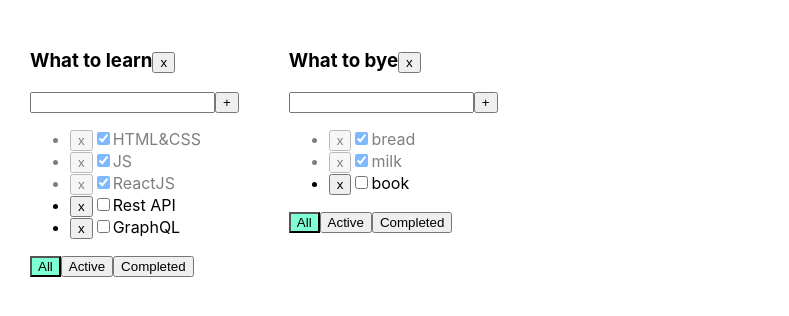
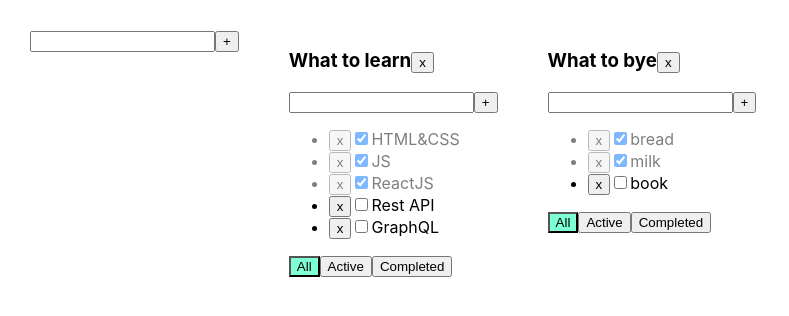
Before and after one commit to LapatinKostya/todolist, a React (Create React App) app: page / in a window 1280 px wide. Shown: the top 316 px of the page, without its empty margins (0-789 px from the left). Built offline with nearby package versions, Linux system fonts and the light colour scheme.

Commit message:
06. add todolist

```diff
--- a/src/App.tsx
+++ b/src/App.tsx
@@ -1,7 +1,8 @@
 import React, {useState} from 'react';
 import './App.css';
-import {Todolist} from "./components/Todolist";
+import {TasksType, Todolist} from "./components/Todolist";
 import {v1} from "uuid";
+import {AddItemForm} from "./components/AddItemForm";
 
 export type filterType = 'all' | 'active' | 'completed'
 type TodolistType = {
@@ -9,9 +10,11 @@ type TodolistType = {
     title: string
     filter: filterType
 }
+type TaskStateType = {
+    [key: string]: Array<TasksType>
+}
 
 function App() {
-
     const todolistId1 = v1()
     const todolistId2 = v1()
 
@@ -20,7 +23,7 @@ function App() {
         {id: todolistId2, title: 'What to bye', filter: 'all'},
     ])
 
-    const [tasks, setTasks] = useState({
+    const [tasks, setTasks] = useState<TaskStateType>({
         [todolistId1]: [
             {id: v1(), title: 'HTML&CSS', isDone: true},
             {id: v1(), title: 'JS', isDone: true},
@@ -34,18 +37,21 @@ function App() {
             {id: v1(), title: 'book', isDone: false},
         ]
     })
+    const AddTodoList = (title: string) => {
+        const todolist: TodolistType = {id: v1(), title: title, filter: 'all'}
+        setTodolists([todolist, ...todolists])
+        setTasks({...tasks, [todolist.id]: []})
+    }
 
     const removeTodolist = (todoId: string) => {
         setTodolists(todolists.filter(el => el.id !== todoId))
         delete tasks[todoId]
         setTasks({...tasks})
     }
-
     const removeTask = (toDoId: string, id: string) => {
         const filteredTasks = tasks[toDoId].filter(el => el.id !== id)
         setTasks({...tasks, [toDoId]: filteredTasks})
     }
-
     const changeTaskStatus = (toDoId: string, id: string, isDone: boolean) => {
         let task = tasks[toDoId].find(t => (t.id === id))
         if (task) {
@@ -53,18 +59,32 @@ function App() {
             setTasks({...tasks})
         }
     }
-
     const addTask = (toDoId: string, task: string) => {
         const newTask = {id: v1(), title: task, isDone: false}
         setTasks({...tasks, [toDoId]: [newTask, ...tasks[toDoId]]});
     }
-
     const changeFilter = (value: filterType, toDoId: string) => {
         setTodolists(todolists.map(el => (el.id === toDoId ? {...el, filter: value} : el)))
     }
-
+    const changeTaskTitle = (todoId: string, taskId: string, value: string) => {
+        const task = tasks[todoId].find(t => (t.id === taskId))
+        if (task) {
+            task.title = value
+            setTasks({...tasks})
+        }
+    }
+    const changeTodolistTitle = (todoId: string, value: string) => {
+        const todolist = todolists.find(t => t.id === todoId)
+        if (todolist) {
+            todolist.title = value
+            setTodolists([...todolists])
+        }
+    }
     return (
         <div className="App">
+
+            <AddItemForm addItem={AddTodoList}/>
+
             {todolists.map((tl) => {
 
                 let tasksForTodolist = tasks[tl.id]
@@ -88,6 +108,8 @@ function App() {
                         addTask={addTask}
                         changeTaskStatus={changeTaskStatus}
                         removeTodolist={removeTodolist}
+                        changeTaskTitle={changeTaskTitle}
+                        changeTodolistTitle={changeTodolistTitle}
                     />
                 )
             })}
--- /dev/null
+++ b/src/components/AddItemForm.tsx
@@ -0,0 +1,43 @@
+import React, {ChangeEvent, KeyboardEvent, useState} from "react";
+
+type AddItemFormPropsType = {
+    addItem: (task: string) => void
+}
+export const AddItemForm = (props: AddItemFormPropsType) => {
+    const [error, setError] = useState<string>('')
+    const [task, setTask] = useState<string>('')
+
+    const onChangeHandler = (e: ChangeEvent<HTMLInputElement>) => {
+        setError('')
+        setTask(e.currentTarget.value)
+    }
+
+    const onKeyPress = (e: KeyboardEvent<HTMLInputElement>) => {
+        if (e.key === 'Enter') {
+            onClickHandler()
+        }
+    }
+
+    const onClickHandler = () => {
+        let trimmedTask = task.trim()
+        if (trimmedTask) {
+            props.addItem(trimmedTask)
+            setTask('')
+            setError('')
+        } else {
+            setError('Should be required')
+        }
+    }
+
+    return (
+        <div>
+            <input
+                className={error ? 'error' : ''}
+                value={task} onChange={onChangeHandler}
+                onKeyDown={onKeyPress}
+            />
+            <button onClick={onClickHandler}>+</button>
+            {error && <div className={'error-message'}>{error}</div>}
+        </div>
+    )
+}
--- /dev/null
+++ b/src/components/EditableSpan.tsx
@@ -0,0 +1,47 @@
+import React, {ChangeEvent, KeyboardEvent, useState} from "react";
+
+type EditableSpanPropsType = {
+    title: string
+    onChange: (newValue: string) => void
+}
+export const EditableSpan = (props: EditableSpanPropsType) => {
+    const [edit, setEdit] = useState<boolean>(false)
+    const [title, setTitle] = useState<string>('')
+
+    const offEdit = () => {
+        setEdit(false)
+        props.onChange(title)
+    }
+
+    const onEdit = () => {
+        setEdit(true)
+        setTitle(props.title)
+    }
+    const changeTitle = () => {
+        setTitle(title.trim())
+    }
+    const onChangeHandler = (e: ChangeEvent<HTMLInputElement>) => {
+        setTitle(e.currentTarget.value)
+    }
+    const onEnter = (e: KeyboardEvent<HTMLInputElement>) => {
+        if (e.key === 'Enter') {
+            changeTitle()
+            setEdit(!edit)
+        }
+    }
+
+    return (
+        edit ?
+            <input
+                value={title}
+                autoFocus
+                onBlur={offEdit}
+                onChange={onChangeHandler}
+                onKeyDown={onEnter}
+            />
+            :
+            <span
+                onDoubleClick={onEdit}
+            >{props.title}</span>
+    )
+}
--- a/src/components/Todolist.tsx
+++ b/src/components/Todolist.tsx
@@ -1,5 +1,7 @@
-import React, {ChangeEvent, KeyboardEvent, useState} from "react";
+import React, {ChangeEvent} from "react";
 import {filterType} from "../App";
+import {AddItemForm} from "./AddItemForm";
+import {EditableSpan} from "./EditableSpan";
 
 type TodolistPropsType = {
     id: string
@@ -11,33 +13,17 @@ type TodolistPropsType = {
     changeTaskStatus: (toDoId: string, id: string, isDone: boolean) => void
     filter: filterType
     removeTodolist: (todoId: string) => void
+    changeTaskTitle: (todoId: string, taskId: string, value: string) => void
+    changeTodolistTitle: (todoId: string, value: string) => void
 }
 
-type TasksType = {
+export type TasksType = {
     id: string
     title: string
     isDone: boolean
 }
 
 export const Todolist = (props: TodolistPropsType) => {
-
-    const [task, setTask] = useState<string>('')
-    const [error, setError] = useState<string>('')
-
-    const onChangeHandler = (e: ChangeEvent<HTMLInputElement>) => {
-        setError('')
-        setTask(e.currentTarget.value)
-    }
-    const onClickHandler = () => {
-        let trimmedTask = task.trim()
-        if (trimmedTask) {
-            props.addTask(props.id, trimmedTask)
-            setTask('')
-            setError('')
-        } else {
-            setError('Should be required')
-        }
-    }
     const onClickAll = () => {
         props.changeFilter('all', props.id)
     }
@@ -50,24 +36,26 @@ export const Todolist = (props: TodolistPropsType) => {
     const removeTaskHandler = (id: string) => {
         props.removeTask(props.id, id)
     }
-    const onKeyPress = (e: KeyboardEvent<HTMLInputElement>) => {
-        if (e.key === 'Enter') {
-            onClickHandler()
-        }
-    }
     const removeTodolist = () => {
         props.removeTodolist(props.id)
     }
+
+    const addTaskHandler = (title: string) => {
+        props.addTask(props.id, title)
+    }
+    const onChangeTodolistTitle = (title: string) => {
+        props.changeTodolistTitle(props.id, title)
+    }
+
     return (
         <div>
-            <h3>{props.title}
+            <h3>
+                <EditableSpan title={props.title} onChange={onChangeTodolistTitle}/>
                 <button onClick={removeTodolist}>x</button>
             </h3>
 
             <div>
-                <input className={error ? 'error' : ''} value={task} onChange={onChangeHandler} onKeyDown={onKeyPress}/>
-                <button onClick={onClickHandler}>+</button>
-                {error && <div className={'error-message'}>{error}</div>}
+                <AddItemForm addItem={addTaskHandler}/>
             </div>
             <ul>
                 {props.tasks.map(el => {
@@ -75,11 +63,15 @@ export const Todolist = (props: TodolistPropsType) => {
                         let newValue = e.currentTarget.checked
                         props.changeTaskStatus(props.id, el.id, newValue)
                     }
+                    const onChangeStatus = (value: string) => {
+                        props.changeTaskTitle(props.id, el.id, value)
+                    }
+
                     return (
                         <li key={el.id} className={el.isDone ? 'is-done ' : ''}>
                             <button onClick={() => removeTaskHandler(el.id)}>x</button>
                             <input type="checkbox" checked={el.isDone} onChange={onCheckboxHandler}/>
-                            <span>{el.title}</span>
+                            <EditableSpan title={el.title} onChange={onChangeStatus}/>
                         </li>
                     )
                 })}
```
